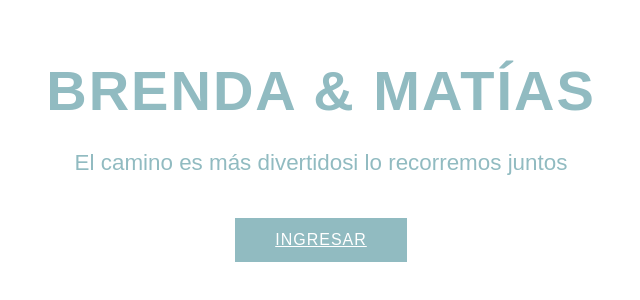
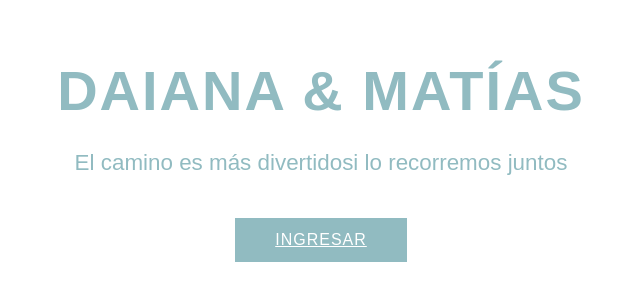
Before and after one commit to pixelartechivilcoy/brenda-matias, a plain HTML site: page index.html in a window 1280 px wide. Shown: the part 240-540 px from the top of the page, without its empty margins (319-959 px from the left). Drawn offline with Linux system fonts and the light colour scheme; a web font is replaced by a local one.

Commit message:
Update index.html

```diff
--- a/index.html
+++ b/index.html
@@ -15,7 +15,7 @@
 <body>
 
   <main class="hero">
-    <h1 class="title">BRENDA & MATÍAS</h1>
+    <h1 class="title">DAIANA & MATÍAS</h1>
     <p class="subtitle">
       El camino es más divertidosi lo recorremos juntos
     </p>
```
